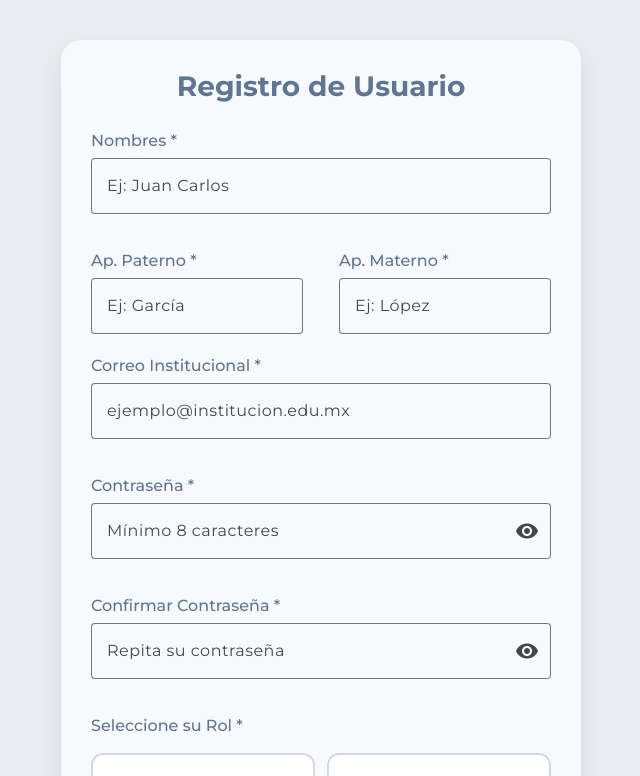
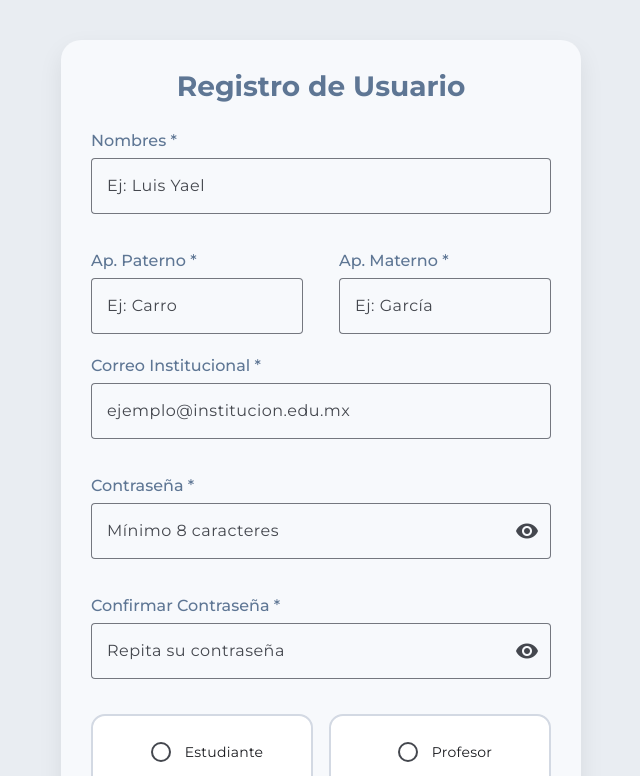
Before and after one commit to anag2603/campusforum-frontend, an Angular app: page /registro in a window 1280 px wide. Shown: the top 776 px of the page, without its empty margins (319-959 px from the left). Built offline with nearby package versions, Linux system fonts and the light colour scheme.

Commit message:
Conflictos de registro solucionados

```diff
--- a/src/app/screens/auth/registro/registro.html
+++ b/src/app/screens/auth/registro/registro.html
@@ -8,7 +8,7 @@
 
     <label class="label">Nombres *</label>
     <mat-form-field appearance="outline" class="input-full">
-      <input matInput [(ngModel)]="user.first_name" placeholder="Ej: Juan Carlos">
+      <input matInput [(ngModel)]="user.first_name" placeholder="Ej: Luis Yael">
     </mat-form-field>
     @if (errors.first_name) {
       <div class="error">{{ errors.first_name }}</div>
@@ -18,15 +18,22 @@
       <div class="col">
         <label class="label">Ap. Paterno *</label>
         <mat-form-field appearance="outline">
-          <input matInput [(ngModel)]="user.last_name" placeholder="Ej: García">
+          <input matInput [(ngModel)]="user.last_name" placeholder="Ej: Carro">
         </mat-form-field>
       </div>
 
       <div class="col">
-        <label class="label">Ap. Materno *</label>
+      <label class="label">
+        Ap. Materno <span class="required">*</span>
+      </label>
+
       <mat-form-field appearance="outline">
-          <input matInput placeholder="Ej: López">
+        <input matInput [(ngModel)]="user.last_name_mother" placeholder="Ej: García">
       </mat-form-field>
+
+      @if (errors.last_name_mother) {
+        <div class="error">{{ errors.last_name_mother }}</div>
+      }
     </div>
     </div>
 
@@ -57,8 +64,8 @@
     }
 
     <!-- ROLES -->
-    <label class="label">Seleccione su Rol *</label>
       <div class="roles">
+        <mat-radio-group [(ngModel)]="user.rol" class="roles-group">
 
           <div class="rol-card">
             <mat-radio-button value="estudiante">Estudiante</mat-radio-button>
@@ -68,6 +75,7 @@
             <mat-radio-button value="profesor">Profesor</mat-radio-button>
           </div>
 
+        </mat-radio-group>
       </div>
 
     <!-- Términos -->
--- a/src/app/screens/auth/registro/registro.scss
+++ b/src/app/screens/auth/registro/registro.scss
@@ -60,19 +60,33 @@
 }
 
 /* ROLES */
-.roles {
-  display: flex;
-  gap: 12px;
-  margin: 15px 0;
-}
 
 .rol-card {
   flex: 1;
   border: 2px solid #d3d9e3;
-  border-radius: 12px;
-  padding: 15px;
-  text-align: center;
+  border-radius: 14px;
+  padding: 16px;
   background: white;
+  cursor: pointer;
+  display: flex;
+  justify-content: center;
+  align-items: center;
+}
+
+/* seleccionado */
+.rol-card:has(.mat-mdc-radio-checked) {
+  border-color: #6c84a3;
+  background: #eef3f8;
+}
+.roles {
+  display: flex;
+  gap: 16px;
+}
+
+.roles mat-radio-group {
+  display: flex;
+  width: 100%;
+  gap: 16px;
 }
 
 /* BOTÓN */
--- a/src/app/services/usuarios-service.ts
+++ b/src/app/services/usuarios-service.ts
@@ -21,6 +21,8 @@ export interface RegistroUser {
   direccion: string;
   estado: string;
   terminos_condiciones: boolean;
+  rol: string;
+  last_name_mother: string;
 }
 
 export interface PerfilUsuarioUI {
@@ -72,7 +74,9 @@ export class UsuariosService {
       grado_estudios: '',
       direccion: '',
       estado: '',
-      terminos_condiciones: false
+      terminos_condiciones: false,
+      last_name_mother: '',
+      rol: '',
     };
   }
 
@@ -152,12 +156,23 @@ export class UsuariosService {
     if (!user.estado) {
       errors.estado = 'Por favor, selecciona un estado de la república.';
     }
-    // Importante: esta validación la pide su UI
+
     if (!user.terminos_condiciones) {
       errors.terminos_condiciones = 'Debe aceptar los términos y condiciones.';
     }
+
+   if (!user.last_name_mother?.trim()) {
+      errors.last_name_mother = 'El apellido materno es obligatorio.';
+    }
+
+    if (!user.rol) {
+      errors.rol = 'Seleccione un rol.';
+    }
     return errors;
+
   }
+
+
 
 
   /* =========================================================
```
Lines whose indentation alone changed are shown as unchanged.
